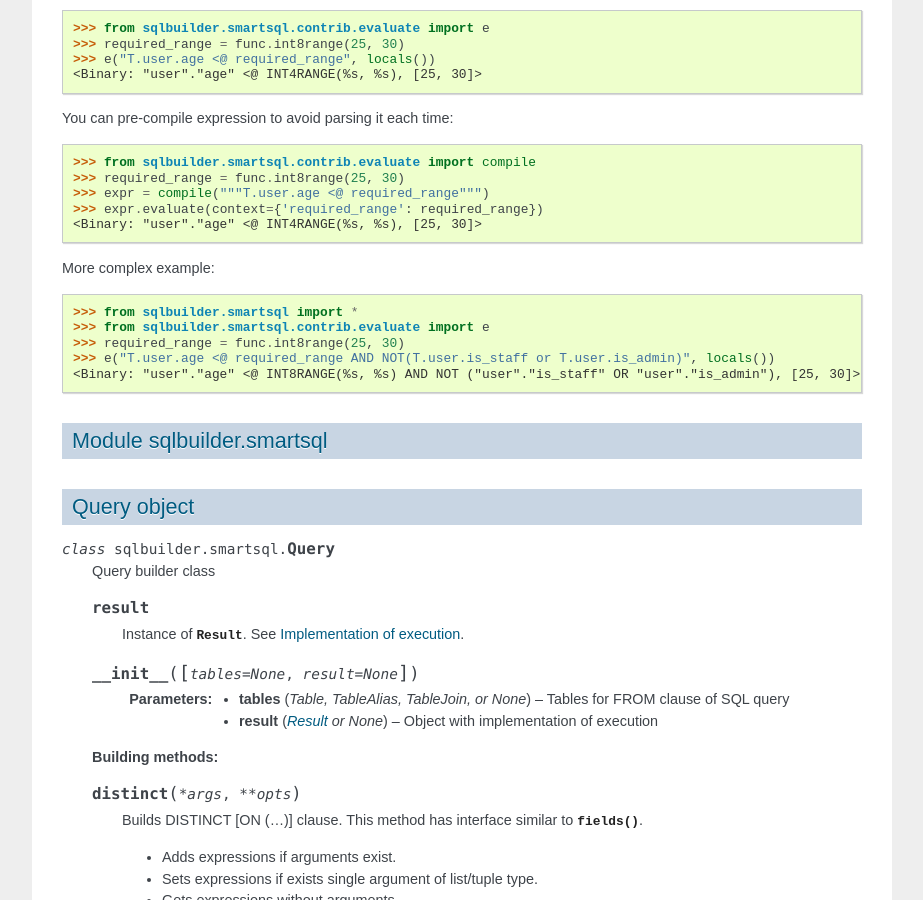
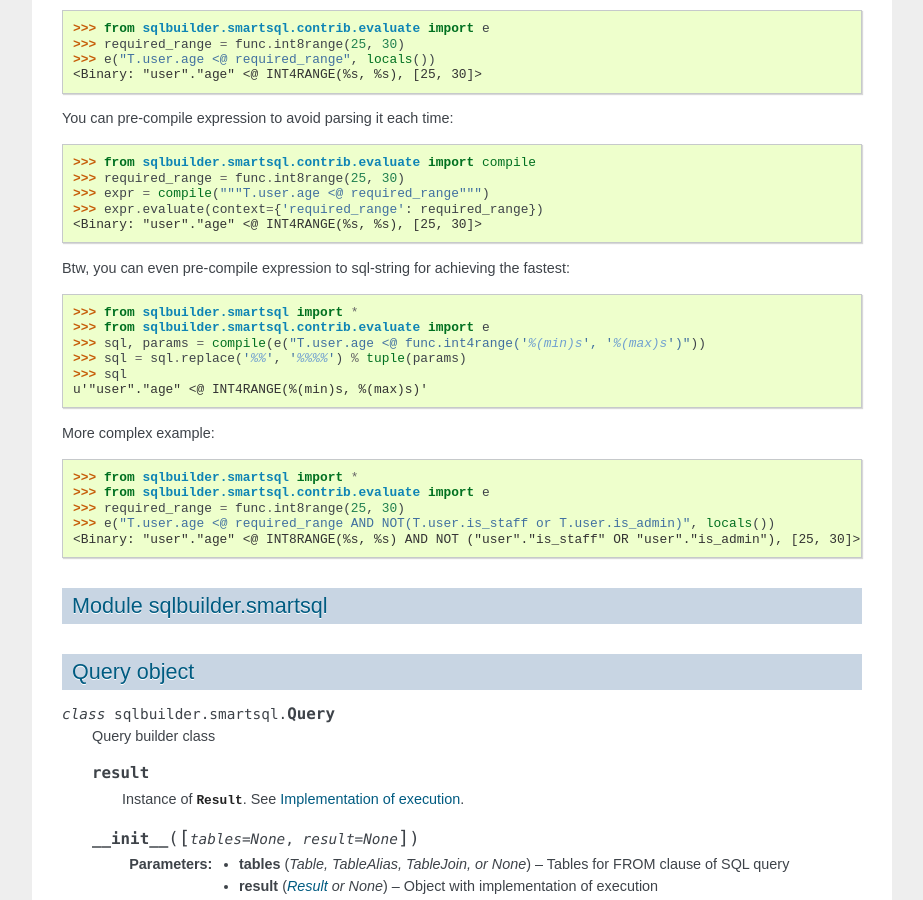
Before and after one commit to vmuriart/sqlbuilder, a Sphinx documentation site: the page built from docs/index.rst, in a window 1280 px wide and 900 px high, scrolled down 7131 px. Shown: the whole window, without its empty margins (198-1121 px from the left). Built offline with Sphinx 7.4.7, drawn with Linux system fonts in a browser that asks for light colours.

Commit message:
evaluate bugfix and docs

```diff
--- a/docs/index.rst
+++ b/docs/index.rst
@@ -435,6 +435,15 @@ You can pre-compile expression to avoid parsing it each time::
     >>> expr = compile("""T.user.age <@ required_range""")
     >>> expr.evaluate(context={'required_range': required_range})
     <Binary: "user"."age" <@ INT4RANGE(%s, %s), [25, 30]>
+
+Btw, you can even pre-compile expression to sql-string for achieving the fastest::
+
+    >>> from sqlbuilder.smartsql import *
+    >>> from sqlbuilder.smartsql.contrib.evaluate import e
+    >>> sql, params = compile(e("T.user.age <@ func.int4range('%(min)s', '%(max)s')"))
+    >>> sql = sql.replace('%%', '%%%%') % tuple(params)
+    >>> sql
+    u'"user"."age" <@ INT4RANGE(%(min)s, %(max)s)'
 
 More complex example::
 
```
Also changed, not shown: 1 other file.
